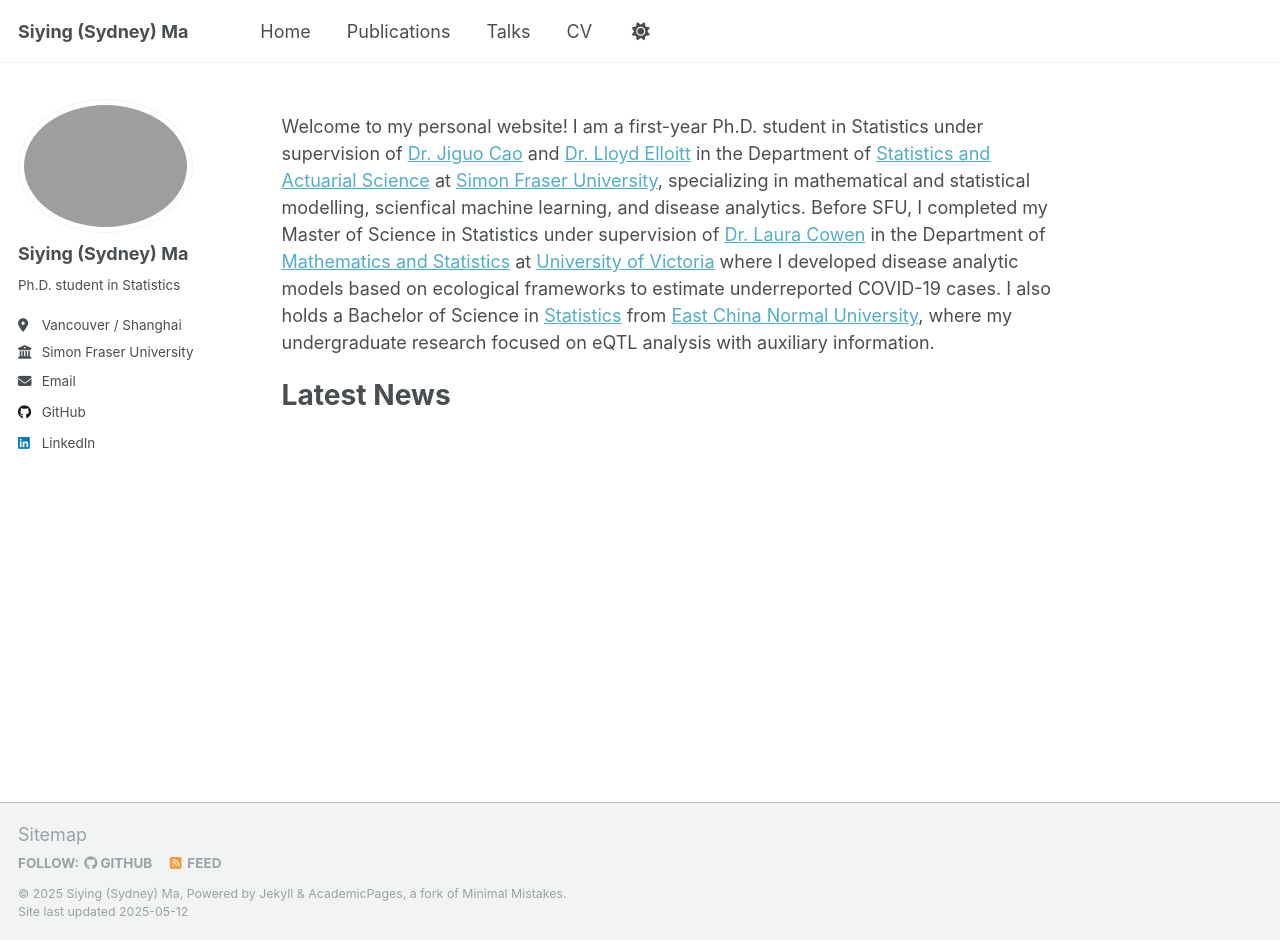
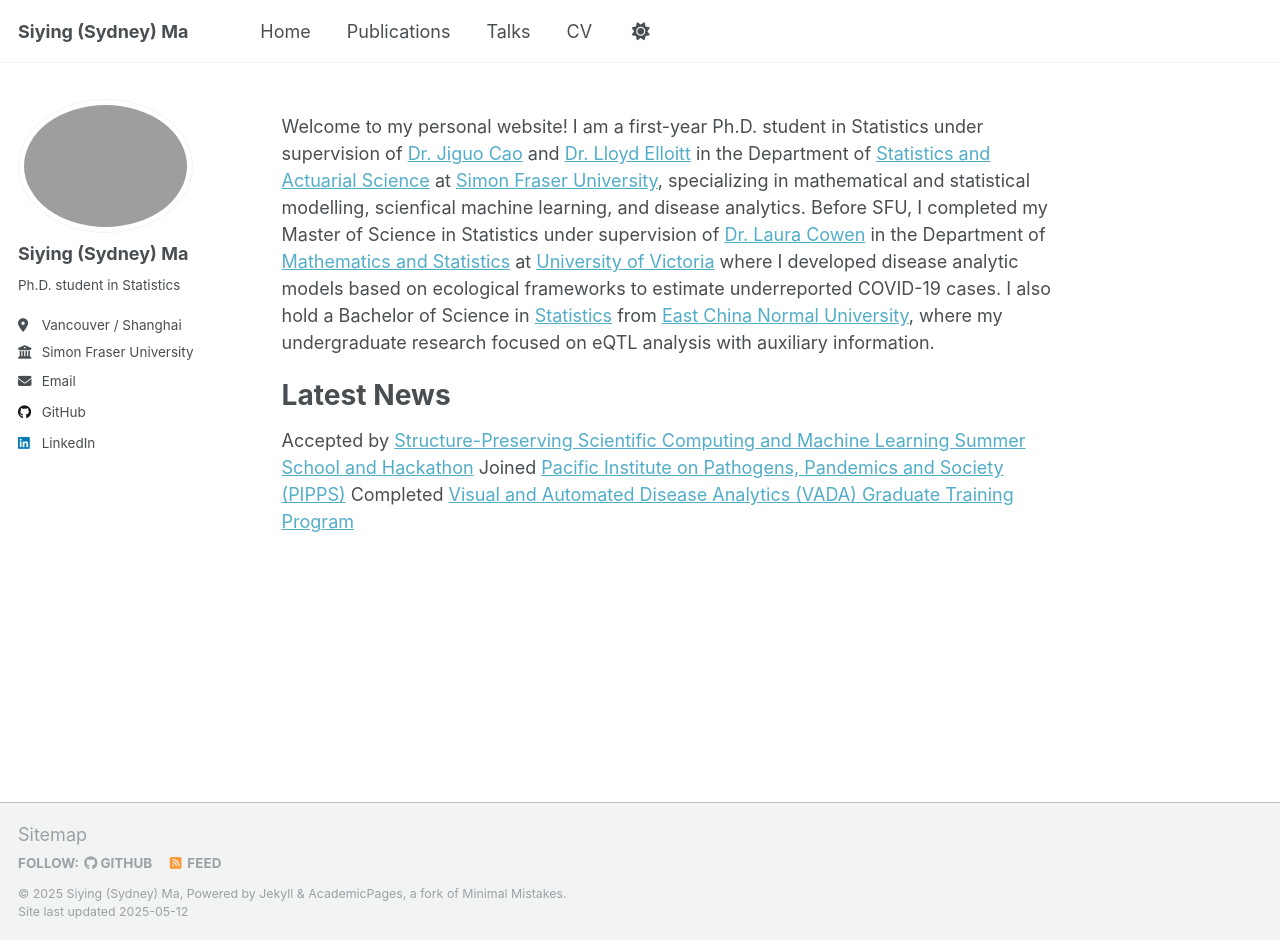
Before and after one commit to siying-ma/siying-ma.github.io, a Jekyll site: the page built from _pages/about.md, in a window 1280 px wide and 940 px high. Built offline with Jekyll 4.4.1, drawn with Linux system fonts in a browser that asks for light colours.

Commit message:
Update about.md

```diff
--- a/_pages/about.md
+++ b/_pages/about.md
@@ -7,7 +7,10 @@ redirect_from:
   - /about.html
 ---
 
-Welcome to my personal website! I am a first-year Ph.D. student in Statistics under supervision of [Dr. Jiguo Cao](https://www.sfu.ca/science/stat/cao/) and [Dr. Lloyd Elloitt](https://elliottlab.ca) in the Department of [Statistics and Actuarial Science](https://www.sfu.ca/stat-actsci.html) at [Simon Fraser University](https://www.sfu.ca), specializing in mathematical and statistical modelling, scienfical machine learning, and disease analytics.  Before SFU, I completed my Master of Science in Statistics under supervision of [Dr. Laura Cowen](https://cowenlab.weebly.com) in the Department of [Mathematics and Statistics](https://www.uvic.ca/science/math-statistics/index.php) at [University of Victoria](https://www.uvic.ca) where I developed disease analytic models based on ecological frameworks to estimate underreported COVID-19 cases. I also holds a Bachelor of Science in [Statistics](https://fem.ecnu.edu.cn/femenglish/) from [East China Normal University](https://english.ecnu.edu.cn), where my undergraduate research focused on eQTL analysis with auxiliary information.
+Welcome to my personal website! I am a first-year Ph.D. student in Statistics under supervision of [Dr. Jiguo Cao](https://www.sfu.ca/science/stat/cao/) and [Dr. Lloyd Elloitt](https://elliottlab.ca) in the Department of [Statistics and Actuarial Science](https://www.sfu.ca/stat-actsci.html) at [Simon Fraser University](https://www.sfu.ca), specializing in mathematical and statistical modelling, scienfical machine learning, and disease analytics.  Before SFU, I completed my Master of Science in Statistics under supervision of [Dr. Laura Cowen](https://cowenlab.weebly.com) in the Department of [Mathematics and Statistics](https://www.uvic.ca/science/math-statistics/index.php) at [University of Victoria](https://www.uvic.ca) where I developed disease analytic models based on ecological frameworks to estimate underreported COVID-19 cases. I also hold a Bachelor of Science in [Statistics](https://fem.ecnu.edu.cn/femenglish/) from [East China Normal University](https://english.ecnu.edu.cn), where my undergraduate research focused on eQTL analysis with auxiliary information.
 
 Latest News
 ======
+Accepted by [Structure-Preserving Scientific Computing and Machine Learning Summer School and Hackathon](https://www.pims.math.ca/events/250616-spscamlssah)
+Joined [Pacific Institute on Pathogens, Pandemics and Society (PIPPS)](https://www.sfu.ca/pipps/about/team/siyingma.html)
+Completed [Visual and Automated Disease Analytics (VADA) Graduate Training Program](https://vada.cs.umanitoba.ca/profiles/siying-ma/)
```
